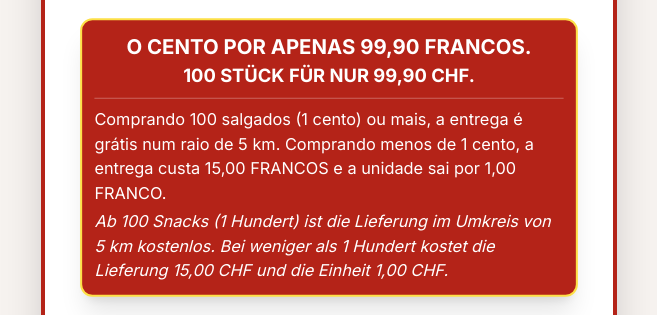
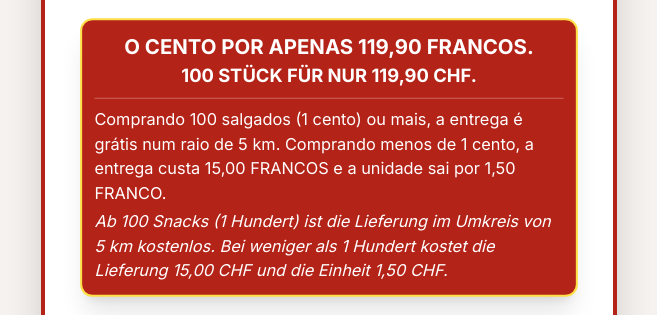
Before and after one commit to empresas-cloud/nandysdelights, a plain HTML site: page index.html in a window 1280 px wide. Shown: the part 359-674 px from the top of the page, without its empty margins (311-968 px from the left). Drawn offline with nearby package versions, Linux system fonts and the light colour scheme.

Commit message:
Update index.html

```diff
--- a/index.html
+++ b/index.html
@@ -139,13 +139,13 @@
         };
 
         // NOVO TEXTO DA PROMOÇÃO COM O VALOR EM FRANCOS/CHF E REGRAS COMPLETAS
-        const PROMO_TEXT_PT = "O CENTO POR APENAS 99,90 FRANCOS.";
+        const PROMO_TEXT_PT = "O CENTO POR APENAS 119,90 FRANCOS.";
         // Usamos uma estrutura para colocar as regras completas. O separador '|' não é mais necessário,
         // pois o texto será exibido em múltiplas linhas ou em um formato mais limpo.
-        const PROMO_RULES_PT = "Comprando 100 salgados (1 cento) ou mais, a entrega é grátis num raio de 5 km. Comprando menos de 1 cento, a entrega custa 15,00 FRANCOS e a unidade sai por 1,00 FRANCO.";
+        const PROMO_RULES_PT = "Comprando 100 salgados (1 cento) ou mais, a entrega é grátis num raio de 5 km. Comprando menos de 1 cento, a entrega custa 15,00 FRANCOS e a unidade sai por 1,50 FRANCO.";
 
-        const PROMO_TEXT_DE = "100 STÜCK FÜR NUR 99,90 CHF.";
-        const PROMO_RULES_DE = "Ab 100 Snacks (1 Hundert) ist die Lieferung im Umkreis von 5 km kostenlos. Bei weniger als 1 Hundert kostet die Lieferung 15,00 CHF und die Einheit 1,00 CHF.";
+        const PROMO_TEXT_DE = "100 STÜCK FÜR NUR 119,90 CHF.";
+        const PROMO_RULES_DE = "Ab 100 Snacks (1 Hundert) ist die Lieferung im Umkreis von 5 km kostenlos. Bei weniger als 1 Hundert kostet die Lieferung 15,00 CHF und die Einheit 1,50 CHF.";
 
         // NOVO: Número de WhatsApp
         const WHATSAPP_NUMBER = "41798127514";
@@ -431,4 +431,5 @@
     </script>
 
 </body>
+
 </html>
```
